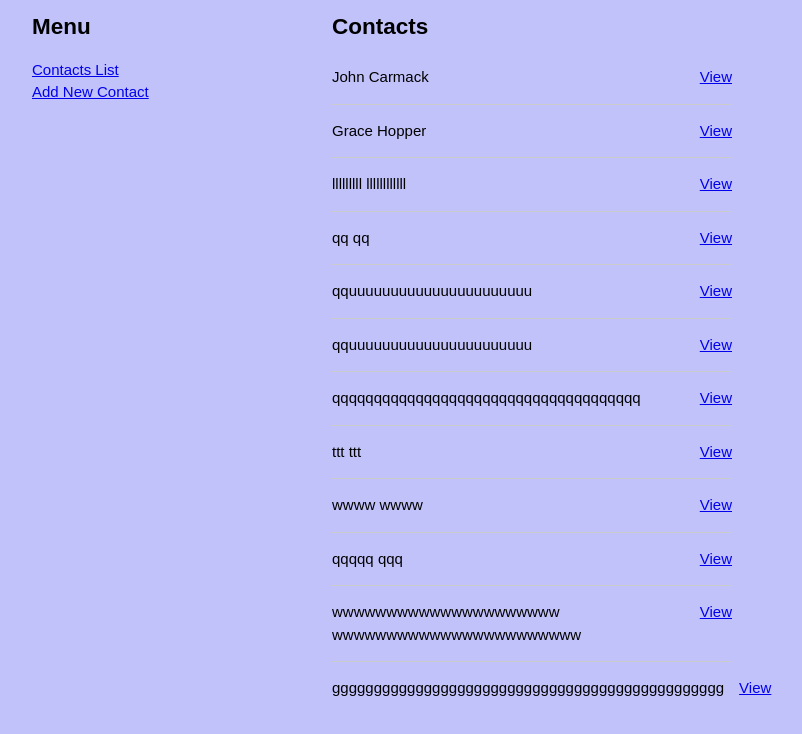
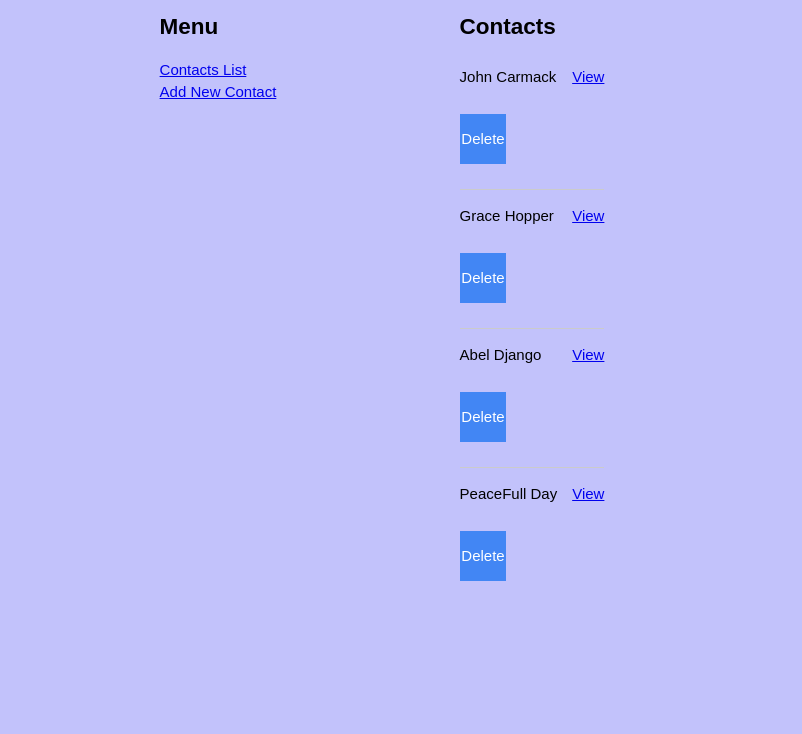
Before and after one commit to boolean-uk/react-address-book, a React (Create React App) app: page / in a window 1280 px wide. Shown: the top 734 px of the page, without its empty margins (258-1060 px from the left). Built offline with nearby package versions, Linux system fonts and the light colour scheme; data requests are answered from the project's data file.

Commit message:
Extension one, two and four complete. TODO: Edit - extension 3

```diff
--- a/db/db.json
+++ b/db/db.json
@@ -15,74 +15,24 @@
       "city": "London"
     },
     {
-      "firstName": "lllllllll",
-      "lastName": "llllllllllll",
-      "street": "lllllllllll",
-      "city": "llllllllll",
-      "id": 3
+      "firstName": "Abel",
+      "lastName": "Django",
+      "street": "aa",
+      "city": "Now",
+      "email": "s@gmail.com",
+      "linkedIn": "dd",
+      "twitter": "dd",
+      "id": 0.23673059135729357
     },
     {
-      "firstName": "qq",
-      "lastName": "qq",
-      "street": "qq",
-      "city": "qq",
-      "id": 4
-    },
-    {
-      "firstName": "qquuuuuuuuuuuuuuuuuuuuuu",
-      "lastName": "",
-      "street": "",
-      "city": "ooooooooooooooooo",
-      "id": 5
-    },
-    {
-      "firstName": "qquuuuuuuuuuuuuuuuuuuuuu",
-      "lastName": "",
-      "street": "",
-      "city": "ooooooooooooooooo",
-      "id": 6
-    },
-    {
-      "firstName": "qqqqqqqqqqqqqqqqqqqqqqqqqqqqqqqqqqqqq",
-      "lastName": "",
-      "street": "",
-      "city": "eeee",
-      "id": 7
-    },
-    {
-      "firstName": "ttt",
-      "lastName": "ttt",
-      "street": "ttt",
-      "city": "ttt",
-      "id": 8
-    },
-    {
-      "firstName": "wwww",
-      "lastName": "wwww",
-      "street": "wwww",
-      "city": "wwwww",
-      "id": 9
-    },
-    {
-      "firstName": "qqqqq",
-      "lastName": "qqq",
-      "street": "qqqq",
-      "city": "qqqqq",
-      "id": 10
-    },
-    {
-      "firstName": "wwwwwwwwwwwwwwwwwwwww",
-      "lastName": "wwwwwwwwwwwwwwwwwwwwwww",
-      "street": "wwwwwwwwwwwwwwwwwww",
-      "city": "wwwwwwwwwwwwwwwwwwwwwwwwwwwww",
-      "id": 11
-    },
-    {
-      "firstName": "ggggggggggggggggggggggggggggggggggggggggggggggg",
-      "lastName": "",
-      "street": "",
-      "city": "r",
-      "id": 12
+      "firstName": "PeaceFull",
+      "lastName": "Day",
+      "street": "On Earth",
+      "city": "City",
+      "email": "Limited",
+      "linkedIn": "By",
+      "twitter": "Imagination",
+      "id": 0.7786631227271764
     }
   ]
 }
--- a/src/App.js
+++ b/src/App.js
@@ -40,6 +40,7 @@ export default function App() {
                 contacts={contacts}
                 isPending={isPending}
                 error={error}
+                setContacts={setContacts}
               />
             }
           />
--- a/src/components/ContactsAdd.css
+++ b/src/components/ContactsAdd.css
@@ -41,7 +41,7 @@ h1 {
 button:hover {
   opacity: 0.8;
 }
-.formcontainer {
+.form-container {
   text-align: center;
   margin: 24px 50px 12px;
 }
--- a/src/components/ContactsAdd.js
+++ b/src/components/ContactsAdd.js
@@ -1,42 +1,43 @@
 import React, { useState } from "react";
 import { useNavigate } from "react-router-dom";
-import { useFetch } from "../hooks/useFetch";
 import { baseUrl } from "../utils/baseUrl";
 import "./ContactsAdd.css";
 
+const initialData = {
+  firstName: "",
+  lastName: "",
+  street: "",
+  city: "",
+  email: "",
+  linkedIn: "",
+  twitter: "",
+};
+
 const NewContact = ({ contacts, setContacts }) => {
   const navigate = useNavigate();
-  const [formData, setFormData] = useState({
-    firstName: "",
-    lastName: "",
-    street: "",
-    city: "",
-  });
+  const [formData, setFormData] = useState(initialData);
 
-  const { postData, data, error } = useFetch(`${baseUrl}`, `POST`);
+  const formInputChangeHandler = (event) => {
+    const { id, value } = event.target;
+    setFormData({ ...formData, [id]: value, id: Math.random() });
+  };
 
-  // async function updateLocalServer(el, id) {
-  //   const opts = {
-  //     method: "POST",
-  //     headers: { "Content-type": "application/json" },
-  //     body: JSON.stringify({}),
-  //   };
+  async function updateLocalServer(el, id) {
+    const opts = {
+      method: "POST",
+      headers: { "Content-type": "application/json" },
+      body: JSON.stringify(el),
+    };
 
-  //   const response = await fetch(`${baseUrl}`, opts);
-  //   const data = await response.json();
-  // }
+    const response = await fetch(`${baseUrl}`, opts);
+    const data = await response.json();
+  }
 
   const onSubmitFormHandler = (e) => {
     e.preventDefault();
     setContacts([...contacts, formData]);
-    postData({ ...formData });
-
-    setFormData({
-      firstName: "",
-      lastName: "",
-      street: "",
-      city: "",
-    });
+    updateLocalServer(formData);
+    setFormData(initialData);
     navigate("/");
   };
 
@@ -47,7 +48,7 @@ const NewContact = ({ contacts, setContacts }) => {
         <div className="icon">
           <i className="fas fa-user-circle"></i>
         </div>
-        <div className="formcontainer">
+        <div className="form-container">
           <div className="container">
             <label htmlFor="firstName">
               <strong>First Name</strong>
@@ -58,9 +59,7 @@ const NewContact = ({ contacts, setContacts }) => {
               name="firstName"
               id="firstName"
               required
-              onChange={(e) =>
-                setFormData({ ...formData, firstName: e.target.value })
-              }
+              onChange={formInputChangeHandler}
               value={formData.name}
             ></input>
 
@@ -73,9 +72,7 @@ const NewContact = ({ contacts, setContacts }) => {
               name="lastName"
               id="lastName"
               required
-              onChange={(e) =>
-                setFormData({ ...formData, lastName: e.target.value })
-              }
+              onChange={formInputChangeHandler}
               value={formData.surname}
             ></input>
 
@@ -88,9 +85,7 @@ const NewContact = ({ contacts, setContacts }) => {
               name="street"
               id="street"
               required
-              onChange={(e) =>
-                setFormData({ ...formData, street: e.target.value })
-              }
+              onChange={formInputChangeHandler}
               value={formData.address}
             ></input>
             <label htmlFor="city">
@@ -102,11 +97,38 @@ const NewContact = ({ contacts, setContacts }) => {
               name="city"
               id="city"
               required
-              onChange={(e) =>
-                setFormData({ ...formData, city: e.target.value })
-              }
+              onChange={formInputChangeHandler}
               value={formData.city}
             ></input>
+            <label htmlFor="email">email:</label>
+            <input
+              id="email"
+              name="email"
+              type="text"
+              required
+              onChange={formInputChangeHandler}
+              value={formData.email}
+            />
+
+            <label htmlFor="linkedIn">linkedIn:</label>
+            <input
+              id="linkedIn"
+              name="linkedIn"
+              type="text"
+              required
+              onChange={formInputChangeHandler}
+              value={formData.linkedIn}
+            />
+
+            <label htmlFor="twitter">twitter:</label>
+            <input
+              id="twitter"
+              name="twitter"
+              type="text"
+              required
+              onChange={formInputChangeHandler}
+              value={formData.twitter}
+            />
           </div>
           <button type="submit">
             <strong>Add Contact</strong>
--- a/src/components/ContactsList.js
+++ b/src/components/ContactsList.js
@@ -1,7 +1,19 @@
 import { useState } from "react";
 import { Link, useSearchParams } from "react-router-dom";
 
-function ContactsList({ contacts, isPending, error }) {
+import { baseUrl } from "../utils/baseUrl";
+
+function ContactsList({ contacts, setContacts, isPending, error }) {
+  async function deleteFromLocalServer(id) {
+    try {
+      await fetch(`${baseUrl}/${id}`, { method: "DELETE" });
+    } catch (e) {
+      console.log(e);
+    }
+
+    setContacts((previous) => previous.filter((item) => item.id !== id));
+  }
+
   return (
     <>
       <header>
@@ -12,6 +24,7 @@ function ContactsList({ contacts, isPending, error }) {
         {error && <h3>{error}</h3>}
         {contacts &&
           contacts.map((contact, index) => {
+            console.log(contact.id);
             const { firstName, lastName } = contact;
             return (
               <li className="contact" key={index}>
@@ -21,6 +34,9 @@ function ContactsList({ contacts, isPending, error }) {
                 <p>
                   <Link to={`/contact/${contact.id}`}>View</Link>
                 </p>
+                <button onClick={() => deleteFromLocalServer(contact.id)}>
+                  Delete
+                </button>
               </li>
             );
           })}
--- a/src/components/ContactsView.js
+++ b/src/components/ContactsView.js
@@ -32,6 +32,9 @@ function ContactsView() {
           <p>
             {contact.street} {contact.city}
           </p>
+          <p>Email: {contact.email || "Sign up to email"}</p>
+          <p>Twitter: {contact.twitter || "I do not do twitter"} </p>
+          <p>LinkedIn: {contact.linkedIn || "I do not do linkedIn"} </p>
         </div>
       )}
     </>
--- a/src/hooks/useFetch.js
+++ b/src/hooks/useFetch.js
@@ -50,6 +50,9 @@ export const useFetch = (url, method = "GET") => {
     if (method === "POST" && options) {
       fetchData(options);
     }
+    if (method === "DELETE") {
+      fetchData(options);
+    }
 
     return () => {
       controller.abort();
```
